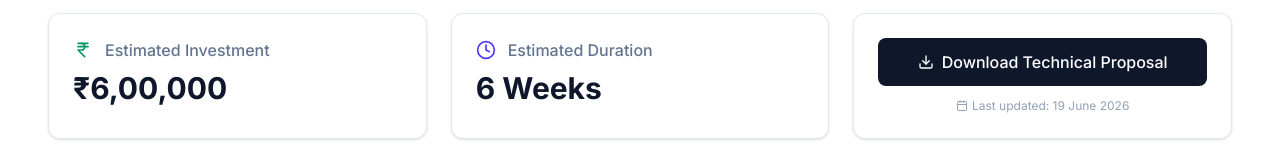
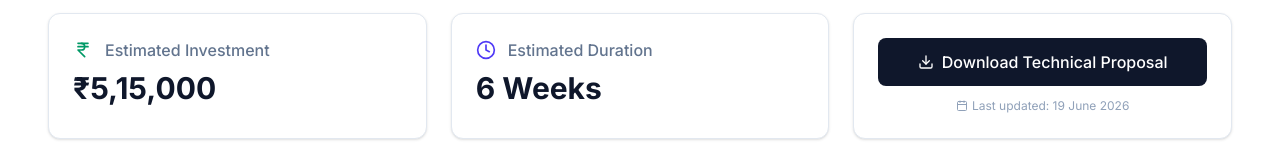
Before and after one commit to thebrchub/loyalty-iq-proposal, a React (Vite) app: page / in a window 1280 px wide. Shown: the part 415-575 px from the top of the page. Built offline with nearby package versions, Linux system fonts and the light colour scheme; the HTML template or start-up script is replaced by a standard one; what @react-pdf/renderer would draw is missing.

Commit message:
updated costings

```diff
--- a/src/Proposalpdf.tsx
+++ b/src/Proposalpdf.tsx
@@ -431,7 +431,7 @@
               TOTAL INVESTMENT
             </Text>
             <Text style={{ fontSize: 22, fontFamily: "Helvetica-Bold", color: T.white }}>
-              ₹6,00,000
+              ₹5,50,000
             </Text>
           </View>
           <View>
@@ -507,7 +507,7 @@
       {}
       <View style={{ backgroundColor: T.accentLight, borderRadius: 4, padding: 16, flexDirection: "row", gap: 0 }}>
         {[
-          ["₹6,00,000", "Total Investment"],
+          ["₹5,50,000", "Total Investment"],
           ["8–10 Weeks", "Delivery Timeline"],
           ["8 Modules", "Scope of Work"],
           ["30 Days", "Post-delivery Support"],
@@ -865,7 +865,7 @@
       >
         <Text style={{ ...S.tableHeaderText, flex: 2 }}>Total Investment</Text>
         <Text style={{ ...S.tableHeaderText, flex: 3 }}></Text>
-        <Text style={{ ...S.tableHeaderText, flex: 1, textAlign: "right", fontSize: 11 }}>₹6,00,000</Text>
+        <Text style={{ ...S.tableHeaderText, flex: 1, textAlign: "right", fontSize: 11 }}>₹5,50,000</Text>
       </View>
 
       <View style={S.spacer16} />
--- a/src/components/sections/CostBreakdown.tsx
+++ b/src/components/sections/CostBreakdown.tsx
@@ -39,7 +39,7 @@
           <div className="text-4xl font-extrabold text-emerald-600">₹{proposalData.totalCost.toLocaleString('en-IN')}</div>
           <div className="mt-2 inline-flex items-center gap-2 bg-indigo-50 border border-indigo-100 text-indigo-700 px-3 py-1.5 rounded-md text-sm font-medium">
             <PenTool className="w-4 h-4" />
-            <span>₹5,70,000 if client provides UI/UX designs</span>
+            <span>₹4,85,000 if client provides UI/UX designs</span>
           </div>
         </div>
       </div>
--- a/src/components/sections/Deliverables.tsx
+++ b/src/components/sections/Deliverables.tsx
@@ -86,7 +86,7 @@
         <div className="max-w-3xl">
           <h2 className="text-4xl font-extrabold text-slate-900 tracking-tight">Scope & Deliverables</h2>
           <p className="text-slate-600 mt-3 text-lg leading-relaxed">
-            A clear breakdown of exactly what is included in the ₹6,00,000 Investor Prototype. We have strategically scoped this to maximize boardroom impact while aggressively reducing your initial cost.
+            A clear breakdown of exactly what is included in the ₹5,50,000 Investor Prototype. We have strategically scoped this to maximize boardroom impact while aggressively reducing your initial cost.
           </p>
         </div>
       </div>
--- a/src/data/proposalData.ts
+++ b/src/data/proposalData.ts
@@ -6,7 +6,7 @@
   purpose: "Investor Prototype Development",
   lastUpdated: new Date().toLocaleDateString('en-IN', { month: 'long', day: 'numeric', year: 'numeric' }),
   estimatedDuration: "6 Weeks",
-  totalCost: 600000,
+  totalCost: 515000,
   objectives: [
     { title: "Demonstrate Working Product", description: "Build a highly functional, interactive platform for stakeholders to experience directly." },
     { title: "Validate Product Concept", description: "Prove that reward aggregation solves a real user pain point through live data synchronization." },
@@ -53,28 +53,28 @@
   ],
 
   modules: [
-    {
-      id: "mod-1",
-      title: "Product Discovery & Technical Planning",
-      description: "Requirements gathering and foundational architecture mapping.",
-      cost: 35000,
-      complexity: "Medium",
-      technicalNotes: ["Database ERD design", "API Contract planning", "Workflow mapping"],
-      deliverables: [
-        { name: "Requirements gathering", included: true },
-        { name: "Architecture & Database design", included: true },
-        { name: "Technical documentation", included: true }
-      ],
-      whyThisCost: [
-        "Ensures absolute clarity on the technical path forward before any code is written.",
-        "Prevents technical debt by ensuring the Node/Python microservice bridge is architected for zero-latency communication."
-      ]
-    },
+    // {
+    //   id: "mod-1",
+    //   title: "Product Discovery & Technical Planning",
+    //   description: "Requirements gathering and foundational architecture mapping.",
+    //   cost: 35000,
+    //   complexity: "Medium",
+    //   technicalNotes: ["Database ERD design", "API Contract planning", "Workflow mapping"],
+    //   deliverables: [
+    //     { name: "Requirements gathering", included: true },
+    //     { name: "Architecture & Database design", included: true },
+    //     { name: "Technical documentation", included: true }
+    //   ],
+    //   whyThisCost: [
+    //     "Ensures absolute clarity on the technical path forward before any code is written.",
+    //     "Prevents technical debt by ensuring the Node/Python microservice bridge is architected for zero-latency communication."
+    //   ]
+    // },
     {
       id: "mod-2",
       title: "UI/UX Design (Optional)",
       description: "Complete visual design system and user interface layouts.",
-      cost: 30000,
+      cost: 50000,
       complexity: "Medium",
       technicalNotes: ["Design handoff", "Responsive layouts"],
       deliverables: [
@@ -90,7 +90,7 @@
       id: "mod-3",
       title: "Frontend Application Development",
       description: "The core React 19 web application and interactive user interfaces.",
-      cost: 150000,
+      cost: 175000,
       complexity: "High",
       technicalNotes: ["React 19", "Vite", "TypeScript", "Tailwind CSS v4"],
       deliverables: [
@@ -108,7 +108,7 @@
       id: "mod-4",
       title: "Backend Platform Development",
       description: "Secure, scalable backend infrastructure and business logic.",
-      cost: 175000,
+      cost: 200000,
       complexity: "High",
       technicalNotes: ["Node.js Gateway", "Python Worker Services", "PostgreSQL"],
       deliverables: [
@@ -122,23 +122,23 @@
         "Requires highly secure data handling and idempotent database transaction logic."
       ]
     },
-    {
-      id: "mod-5",
-      title: "Gmail Integration & Python Extraction",
-      description: "The authentication and synchronization layer for user emails.",
-      cost: 75000,
-      complexity: "High",
-      technicalNotes: ["Google OAuth 2.0", "Python Gmail API Client"],
-      deliverables: [
-        { name: "Gmail Authentication flow", included: true },
-        { name: "Email Synchronization Service", included: true },
-        { name: "Python Reward Email Detection Pipeline", included: true }
-      ],
-      whyThisCost: [
-        "Requires navigating strict Google API quotas and security protocols.",
-        "Involves building robust Python parsing pipelines using Playwright/BeautifulSoup to detect and extract data."
-      ]
-    },
+    // {
+    //   id: "mod-5",
+    //   title: "Gmail Integration & Python Extraction",
+    //   description: "The authentication and synchronization layer for user emails.",
+    //   cost: 75000,
+    //   complexity: "High",
+    //   technicalNotes: ["Google OAuth 2.0", "Python Gmail API Client"],
+    //   deliverables: [
+    //     { name: "Gmail Authentication flow", included: true },
+    //     { name: "Email Synchronization Service", included: true },
+    //     { name: "Python Reward Email Detection Pipeline", included: true }
+    //   ],
+    //   whyThisCost: [
+    //     "Requires navigating strict Google API quotas and security protocols.",
+    //     "Involves building robust Python parsing pipelines using Playwright/BeautifulSoup to detect and extract data."
+    //   ]
+    // },
     {
       id: "mod-6",
       title: "Loyalty Data Normalization System",
@@ -159,7 +159,7 @@
       id: "mod-7",
       title: "AI Assistant & Reward Intelligence",
       description: "Natural language processing for user queries and insights.",
-      cost: 40000,
+      cost: 30000,
       complexity: "Medium",
       technicalNotes: ["Python LLM orchestration", "Gemini / OpenAI"],
       deliverables: [
@@ -175,7 +175,7 @@
       id: "mod-8",
       title: "QA, Security & Deployment",
       description: "Ensuring the platform is secure, monitored, and production-ready.",
-      cost: 45000,
+      cost: 30000,
       complexity: "Medium",
       technicalNotes: ["Docker", "Nginx", "SSL Configuration", "Monitoring"],
       deliverables: [
```
